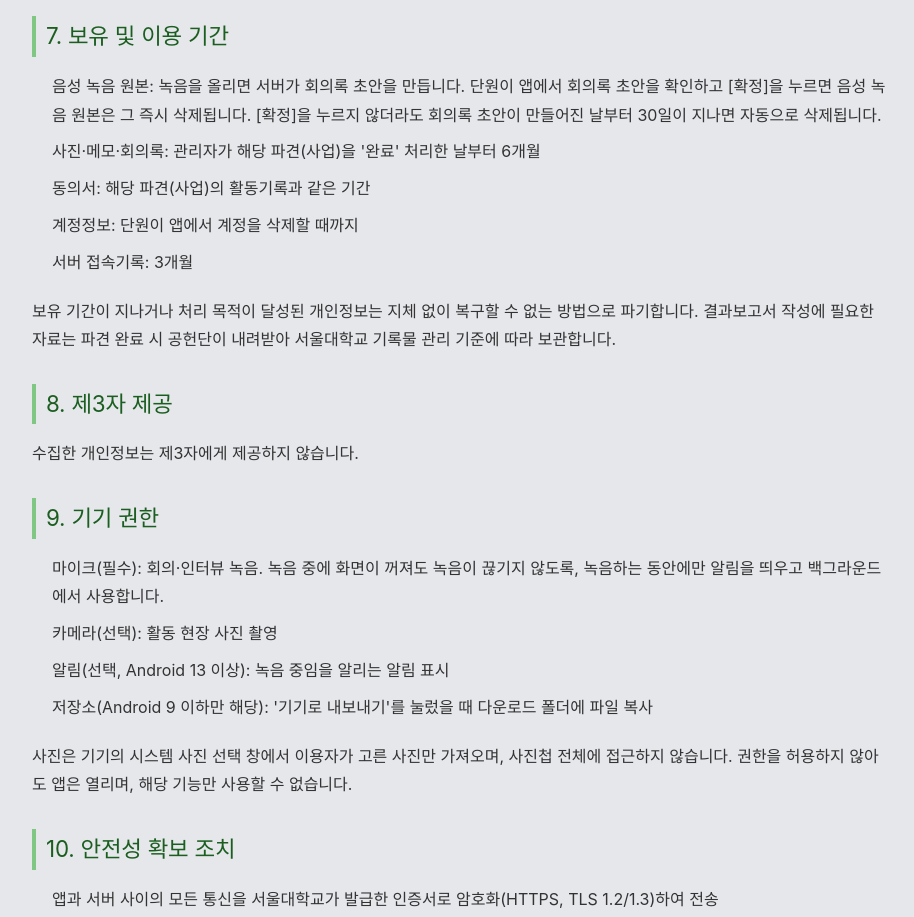
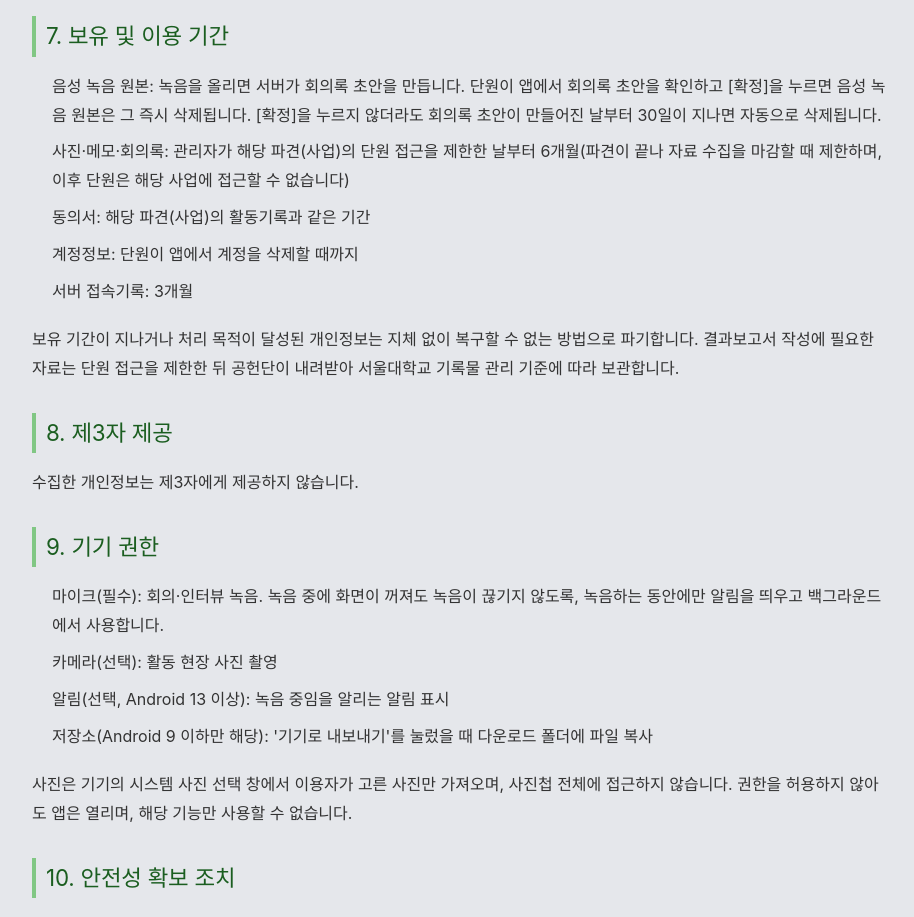
Before and after one commit to wjdcksgns/playreturns_homepage, a React (Create React App) app: page /danwon-privacy in a window 1280 px wide. Shown: the part 1480-2397 px from the top of the page, without its empty margins (178-1092 px from the left). Built offline with nearby package versions, Linux system fonts and the light colour scheme; no server answers; a web font is replaced by a local one.

Commit message:
단원 기록 처리방침: 보관 기준을 '단원 접근 제한일'로

```diff
--- a/src/pages/DanwonPrivacy.jsx
+++ b/src/pages/DanwonPrivacy.jsx
@@ -64,14 +64,14 @@
                     음성 녹음 원본: 녹음을 올리면 서버가 회의록 초안을 만듭니다. 단원이 앱에서 회의록 초안을 확인하고 [확정]을 누르면
                     음성 녹음 원본은 그 즉시 삭제됩니다. [확정]을 누르지 않더라도 회의록 초안이 만들어진 날부터 30일이 지나면 자동으로 삭제됩니다.
                 </li>
-                <li>사진·메모·회의록: 관리자가 해당 파견(사업)을 '완료' 처리한 날부터 6개월</li>
+                <li>사진·메모·회의록: 관리자가 해당 파견(사업)의 단원 접근을 제한한 날부터 6개월(파견이 끝나 자료 수집을 마감할 때 제한하며, 이후 단원은 해당 사업에 접근할 수 없습니다)</li>
                 <li>동의서: 해당 파견(사업)의 활동기록과 같은 기간</li>
                 <li>계정정보: 단원이 앱에서 계정을 삭제할 때까지</li>
                 <li>서버 접속기록: 3개월</li>
             </ul>
             <p>
                 보유 기간이 지나거나 처리 목적이 달성된 개인정보는 지체 없이 복구할 수 없는 방법으로 파기합니다.
-                결과보고서 작성에 필요한 자료는 파견 완료 시 공헌단이 내려받아 서울대학교 기록물 관리 기준에 따라 보관합니다.
+                결과보고서 작성에 필요한 자료는 단원 접근을 제한한 뒤 공헌단이 내려받아 서울대학교 기록물 관리 기준에 따라 보관합니다.
             </p>
 
             <h2>8. 제3자 제공</h2>
```
